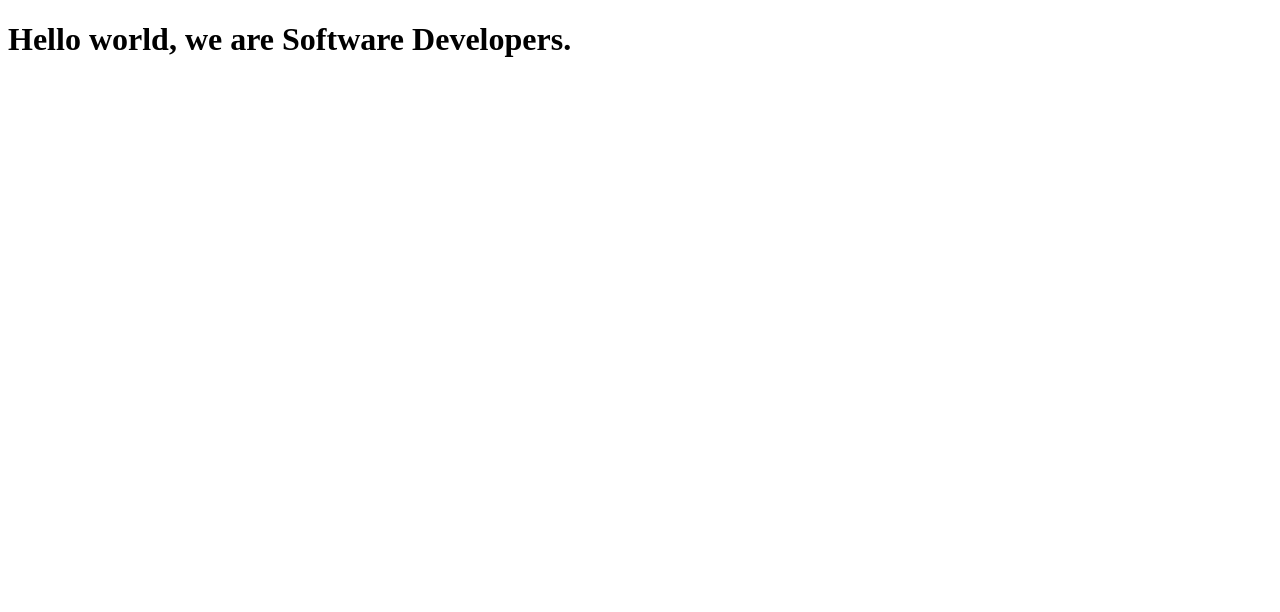
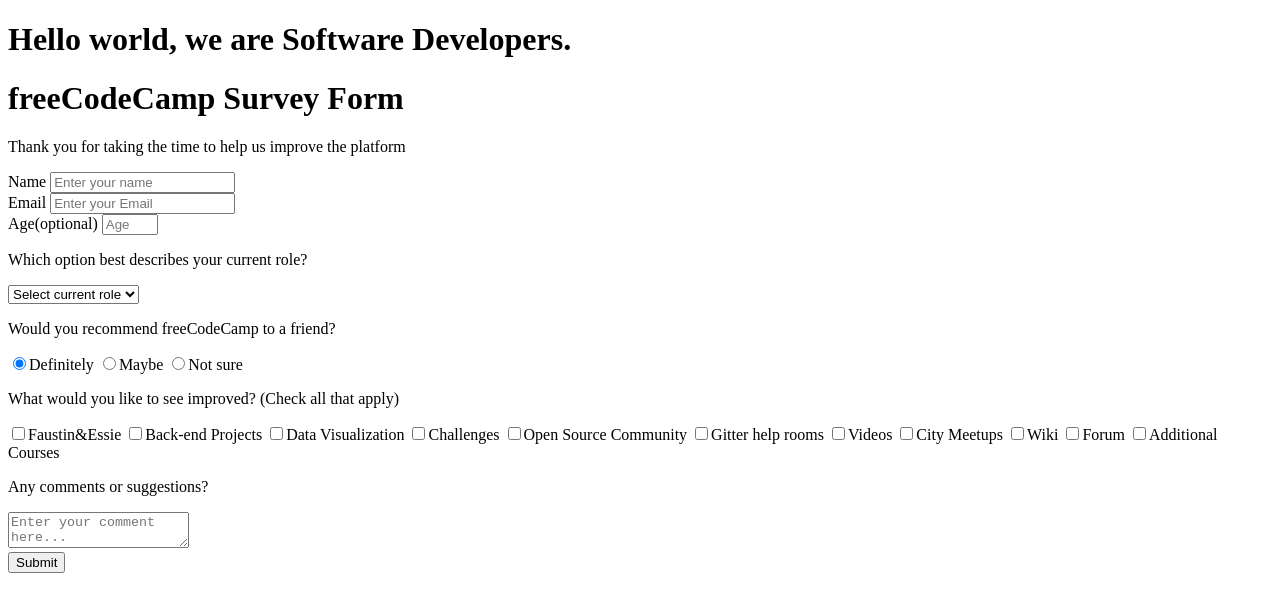
Before and after one commit to faustM/Faustin-Essie, a plain HTML site: page index.html in a window 1280 px wide. Drawn offline with Linux system fonts and the light colour scheme.

Commit message:
html file Faustino

```diff
--- a/index.html
+++ b/index.html
@@ -7,6 +7,213 @@
     <title>Faust-Essie</title>
 </head>
 <body>
+
+
     <h1>Hello world, we are Software Developers.</h1>
+
+    <div class="container">
+  <header class="header">
+    <h1 id="title" class="text-center">freeCodeCamp Survey Form</h1>
+    <p id="description" class="description text-center">
+      Thank you for taking the time to help us improve the platform
+    </p>
+  </header>
+  <form id="survey-form">
+    <div class="form-group">
+      <label id="name-label" for="name">Name</label>
+      <input
+        type="text"
+        name="name"
+        id="name"
+        class="form-control"
+        placeholder="Enter your name"
+        required
+      />
+    </div>
+    <div class="form-group">
+      <label id="email-label" for="email">Email</label>
+      <input
+        type="email"
+        name="email"
+        id="email"
+        class="form-control"
+        placeholder="Enter your Email"
+        required
+      />
+    </div>
+    <div class="form-group">
+      <label id="number-label" for="number"
+        >Age<span class="clue">(optional)</span></label
+      >
+      <input
+        type="number"
+        name="age"
+        id="number"
+        min="10"
+        max="99"
+        class="form-control"
+        placeholder="Age"
+      />
+    </div>
+    <div class="form-group">
+      <p>Which option best describes your current role?</p>
+      <select id="dropdown" name="role" class="form-control" required>
+        <option disabled selected value>Select current role</option>
+        <option value="student">Student</option>
+        <option value="job">Full Time Job</option>
+        <option value="learner">Full Time Learner</option>
+        <option value="preferNo">Prefer not to say</option>
+        <option value="other">Other</option>
+      </select>
+    </div>
+
+    <div class="form-group">
+      <p>Would you recommend freeCodeCamp to a friend?</p>
+      <label>
+        <input
+          name="user-recommend"
+          value="definitely"
+          type="radio"
+          class="input-radio"
+          checked
+        />Definitely</label
+      >
+      <label>
+        <input
+          name="user-recommend"
+          value="maybe"
+          type="radio"
+          class="input-radio"
+        />Maybe</label
+      >
+
+      <label
+        ><input
+          name="user-recommend"
+          value="not-sure"
+          type="radio"
+          class="input-radio"
+        />Not sure</label
+      >
+    </div>
+
+
+      </select>
+    </div>
+
+    <div class="form-group">
+      <p>
+        What would you like to see improved?
+        <span class="clue">(Check all that apply)</span>
+      </p>
+
+      <label
+        ><input
+          name="prefer"
+          value="front-end-projects"
+          type="checkbox"
+          class="input-checkbox"
+        />Faustin&Essie</label
+      >
+      <label>
+        <input
+          name="prefer"
+          value="back-end-projects"
+          type="checkbox"
+          class="input-checkbox"
+        />Back-end Projects</label
+      >
+      <label
+        ><input
+          name="prefer"
+          value="data-visualization"
+          type="checkbox"
+          class="input-checkbox"
+        />Data Visualization</label
+      >
+      <label
+        ><input
+          name="prefer"
+          value="challenges"
+          type="checkbox"
+          class="input-checkbox"
+        />Challenges</label
+      >
+      <label
+        ><input
+          name="prefer"
+          value="open-source-community"
+          type="checkbox"
+          class="input-checkbox"
+        />Open Source Community</label
+      >
+      <label
+        ><input
+          name="prefer"
+          value="gitter-help-rooms"
+          type="checkbox"
+          class="input-checkbox"
+        />Gitter help rooms</label
+      >
+      <label
+        ><input
+          name="prefer"
+          value="videos"
+          type="checkbox"
+          class="input-checkbox"
+        />Videos</label
+      >
+      <label
+        ><input
+          name="prefer"
+          value="city-meetups"
+          type="checkbox"
+          class="input-checkbox"
+        />City Meetups</label
+      >
+      <label
+        ><input
+          name="prefer"
+          value="wiki"
+          type="checkbox"
+          class="input-checkbox"
+        />Wiki</label
+      >
+      <label
+        ><input
+          name="prefer"
+          value="forum"
+          type="checkbox"
+          class="input-checkbox"
+        />Forum</label
+      >
+      <label
+        ><input
+          name="prefer"
+          value="additional-courses"
+          type="checkbox"
+          class="input-checkbox"
+        />Additional Courses</label
+      >
+    </div>
+
+    <div class="form-group">
+      <p>Any comments or suggestions?</p>
+      <textarea
+        id="comments"
+        class="input-textarea"
+        name="comment"
+        placeholder="Enter your comment here..."
+      ></textarea>
+    </div>
+
+    <div class="form-group">
+      <button type="submit" id="submit" class="submit-button">
+        Submit
+      </button>
+    </div>
+  </form>
+</div>
+
 </body>
 </html>
```
